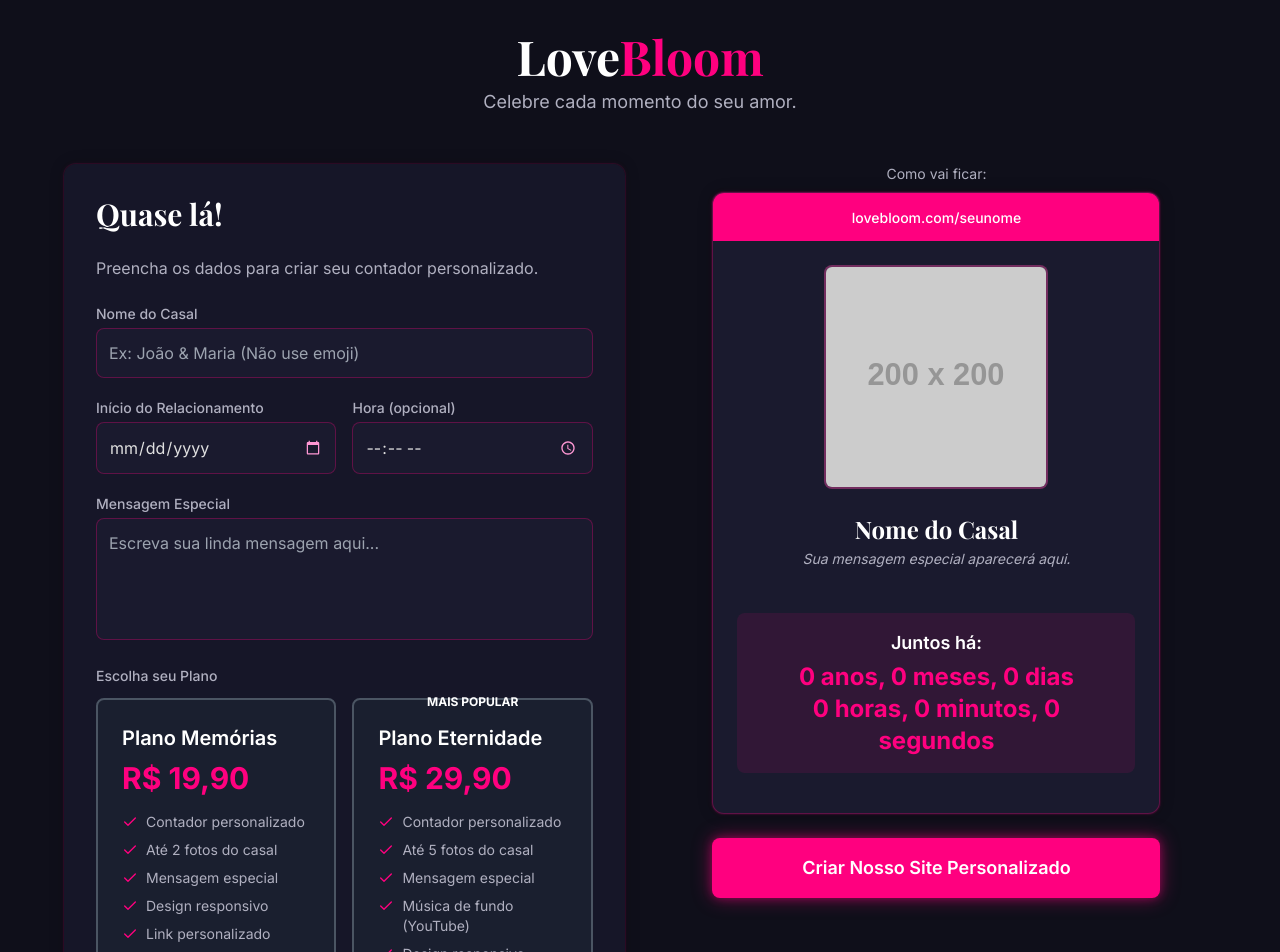
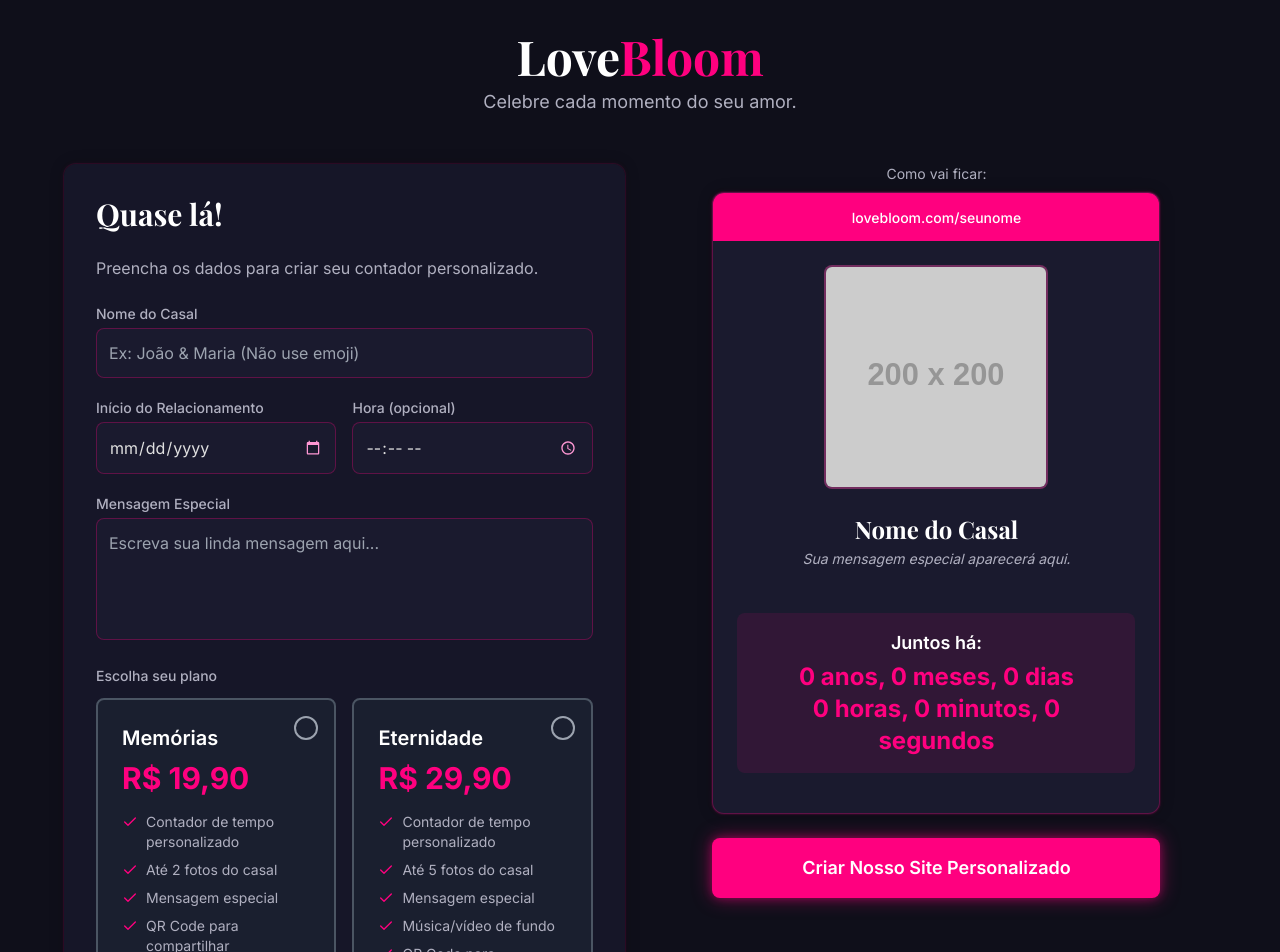
Before and after one commit to Henriquebernas/lovebloom-form-creator-20, a React (Vite) app: page / in a window 1280 px wide. Shown: the top 952 px of the page. Built offline with nearby package versions, Linux system fonts and the light colour scheme.

Commit message:
Revert plan section design
Reverts the plan section design to its previous state.

```diff
--- a/src/components/PlanSelector.tsx
+++ b/src/components/PlanSelector.tsx
@@ -22,30 +22,29 @@ const PlanSelector = ({
   const plans = [
     {
       id: 'basic',
-      name: 'Plano Memórias',
+      name: 'Memórias',
       price: pricing.basic,
-      originalPrice: hasCustomPricing ? 1990 : null, // Preço original se houver desconto
+      originalPrice: hasCustomPricing ? 1990 : null,
       features: [
-        'Contador personalizado',
+        'Contador de tempo personalizado',
         'Até 2 fotos do casal',
         'Mensagem especial',
-        'Design responsivo',
-        'Link personalizado'
+        'QR Code para compartilhar',
+        'Um ano de acesso'
       ]
     },
     {
       id: 'premium',
-      name: 'Plano Eternidade',
+      name: 'Eternidade',
       price: pricing.premium,
-      originalPrice: hasCustomPricing ? 2990 : null, // Preço original se houver desconto
+      originalPrice: hasCustomPricing ? 2990 : null,
       features: [
-        'Contador personalizado',
+        'Contador de tempo personalizado',
         'Até 5 fotos do casal',
         'Mensagem especial',
-        'Música de fundo (YouTube)',
-        'Design responsivo',
-        'Link personalizado',
-        '✨ Experiência premium'
+        'Música/vídeo de fundo',
+        'QR Code para compartilhar',
+        'Acesso permanente'
       ]
     }
   ];
@@ -53,7 +52,7 @@ const PlanSelector = ({
   return (
     <div>
       <label className="block text-sm font-medium text-text-secondary mb-3">
-        Escolha seu Plano
+        Escolha seu plano
         {hasCustomPricing && (
           <span className="ml-2 text-xs bg-neon-pink/20 text-neon-pink px-2 py-1 rounded-full">
             Preços Especiais!
@@ -66,7 +65,7 @@ const PlanSelector = ({
             key={plan.id}
             onClick={() => !disabled && onPlanSelect(plan.id)}
             className={`
-              relative p-4 sm:p-6 rounded-lg border-2 cursor-pointer transition-all duration-200
+              relative p-6 rounded-lg border-2 cursor-pointer transition-all duration-200
               ${selectedPlan === plan.id
                 ? 'border-neon-pink bg-neon-pink/10'
                 : 'border-gray-600 bg-gray-800/50 hover:border-gray-500'
@@ -74,31 +73,26 @@ const PlanSelector = ({
               ${disabled ? 'opacity-50 cursor-not-allowed' : ''}
             `}
           >
-            {/* Premium Badge */}
-            {plan.id === 'premium' && (
-              <div className="absolute -top-3 left-1/2 transform -translate-x-1/2">
-                <span className="bg-gradient-to-r from-neon-pink to-purple-600 text-white text-xs font-bold px-3 py-1 rounded-full">
-                  MAIS POPULAR
-                </span>
+            {/* Radio button indicator */}
+            <div className="absolute top-4 right-4">
+              <div className={`w-6 h-6 rounded-full border-2 flex items-center justify-center ${
+                selectedPlan === plan.id
+                  ? 'border-neon-pink bg-neon-pink'
+                  : 'border-gray-400'
+              }`}>
+                {selectedPlan === plan.id && (
+                  <div className="w-2 h-2 bg-white rounded-full"></div>
+                )}
               </div>
-            )}
-
-            {/* Check Icon */}
-            {selectedPlan === plan.id && (
-              <div className="absolute top-4 right-4">
-                <div className="w-6 h-6 bg-neon-pink rounded-full flex items-center justify-center">
-                  <Check className="w-4 h-4 text-white" />
-                </div>
-              </div>
-            )}
+            </div>
 
             {/* Plan Info */}
             <div className="mb-4">
-              <h3 className="text-lg sm:text-xl font-semibold text-white mb-2">
+              <h3 className="text-xl font-semibold text-white mb-2">
                 {plan.name}
               </h3>
               <div className="flex items-baseline gap-2">
-                <span className="text-2xl sm:text-3xl font-bold text-neon-pink">
+                <span className="text-3xl font-bold text-neon-pink">
                   {formatPrice(plan.price)}
                 </span>
                 {plan.originalPrice && plan.originalPrice !== plan.price && (
```
